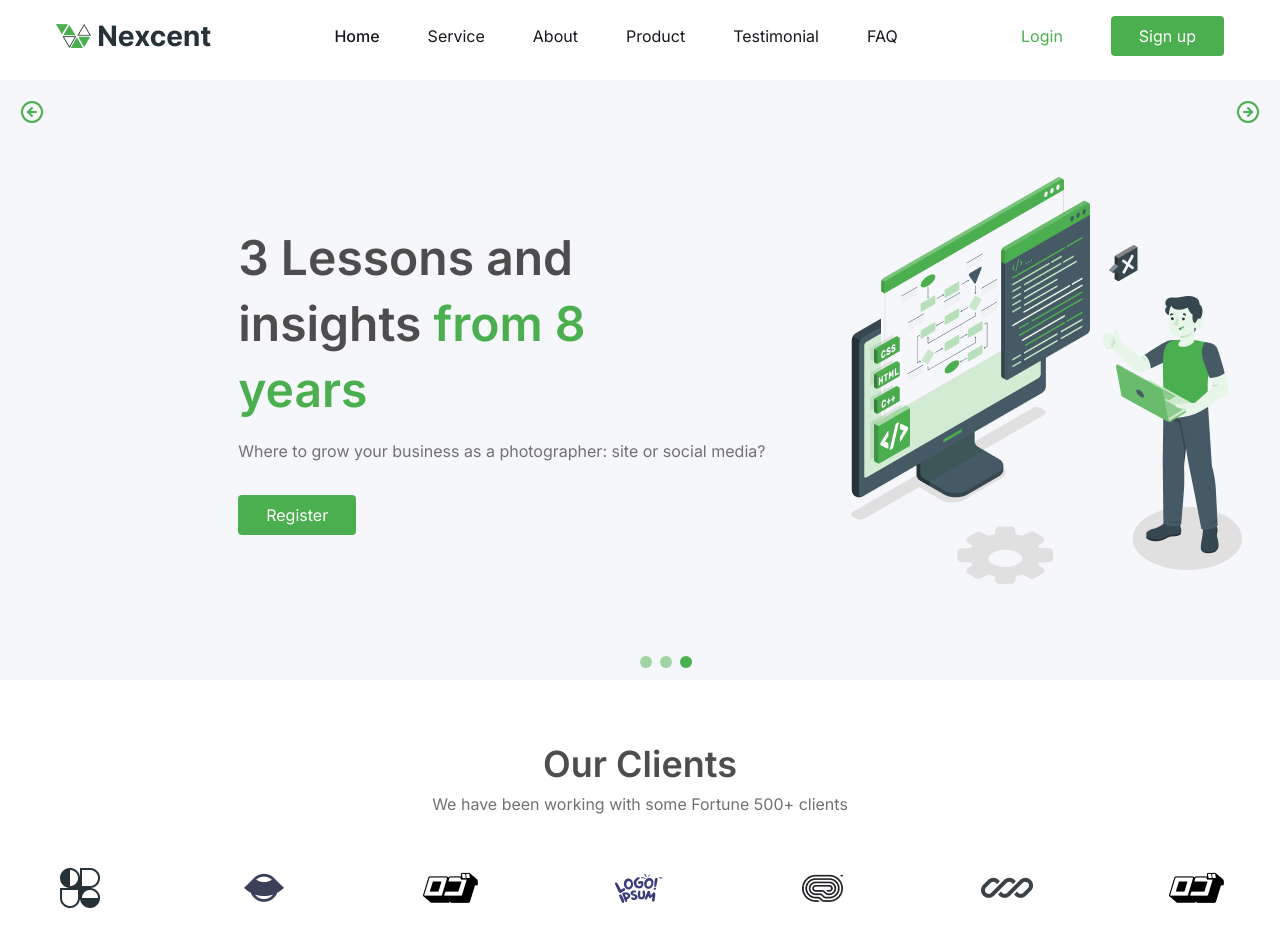
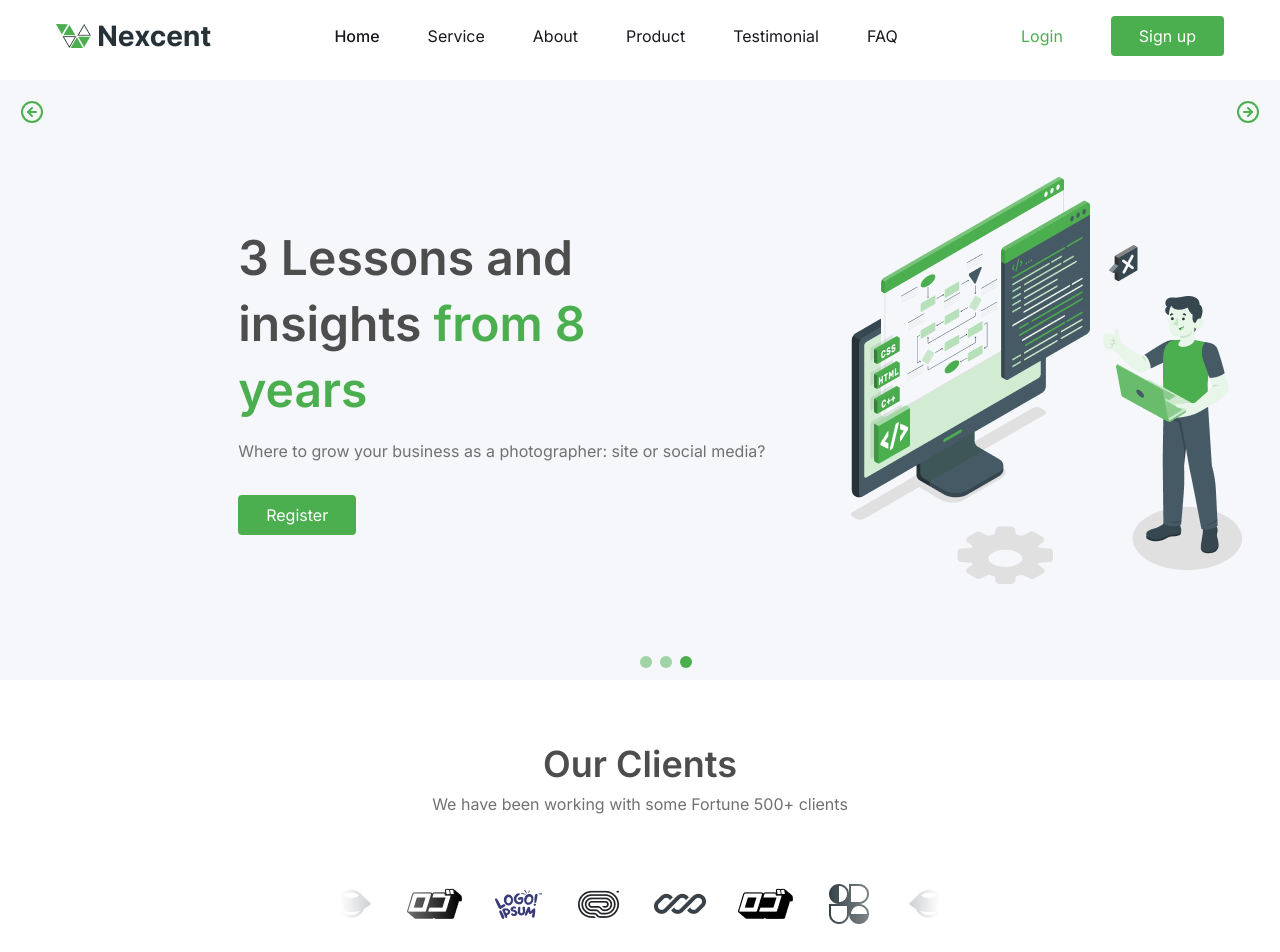
Before and after one commit to ChannMyaeAung/NextCentAgency, a React (Vite) app: page / in a window 1280 px wide. Shown: the top 952 px of the page. Built offline with nearby package versions, Linux system fonts and the light colour scheme.

Commit message:
added infinite scroll animation to client logos in services component

```diff
--- a/src/App.css
+++ b/src/App.css
@@ -41,3 +41,34 @@ button[data-testid="carousel-right-control"] span {
   opacity: 0;
   transform: translateX(-100%);
 }
+
+/* Infinite Scroll Animation Class */
+#scroller {
+}
+
+#scroller__inner {
+  animation: scroll var(--_animation-duration, 40s)
+    var(--_animation-direction, forwards) linear infinite;
+}
+
+#scroller[data-direction="right"] {
+  --_animation-direction: reverse;
+}
+
+#scroller[data-direction="left"] {
+  --_animation-direction: forwards;
+}
+
+#scroller[data-speed="slow"] {
+  --_animation-duration: 120s;
+}
+
+#scroller[data-speed="fast"] {
+  --_animation-duration: 20s;
+}
+
+@keyframes scroll {
+  to {
+    transform: translate(calc(-50% - 1rem));
+  }
+}
--- a/src/components/About.jsx
+++ b/src/components/About.jsx
@@ -10,13 +10,14 @@ import NumberCounter from "./NumberCounter";
 const About = () => {
   return (
     <section id="about">
-      <div className="px-4 mx-auto my-8 lg:px-14 max-w-screen-2xl">
+      <div className="px-4 mx-auto my-8 max-w-screen-2xl lg:px-14">
         <div className="flex flex-col items-center justify-between gap-12 md:flex-row">
           <motion.figure
             variants={fadeIn("right", 0.3)}
             initial="hidden"
             whileInView={"show"}
             viewport={{ once: true, amount: 0.4 }}
+            className="flex-shrink-0"
           >
             <img src={aboutImg} alt="mobile login image" />
           </motion.figure>
@@ -25,7 +26,7 @@ const About = () => {
             initial="hidden"
             whileInView={"show"}
             viewport={{ once: true, amount: 0.4 }}
-            className="mx-auto md:w-3/4"
+            className=" md:w-2/3"
           >
             <h2 className="mb-4 text-4xl font-semibold md:w-4/5 text-neutralDGray ">
               The unseen of spending three years at Pixelgrade
--- a/src/components/Services.jsx
+++ b/src/components/Services.jsx
@@ -1,4 +1,4 @@
-import React from "react";
+import React, { useEffect } from "react";
 
 /* Company Logo Images */
 import Logo1 from "../assets/Client_Logo/Client_Logo_1.png";
@@ -17,6 +17,41 @@ import { motion } from "framer-motion";
 import { fadeIn } from "../animation";
 
 const Services = () => {
+  /* Responsible for adding extra clone nodes to smooth out the infinite scroll animation */
+  useEffect(() => {
+    const scrollers = document.querySelectorAll("#scroller");
+
+    function addAnimation() {
+      scrollers.forEach((scroller) => {
+        const scrollerInner = scroller.querySelector("#scroller__inner");
+        const scrollerContent = Array.from(scrollerInner.children);
+
+        scrollerContent.forEach((item) => {
+          const duplicatedItem = item.cloneNode(true);
+          duplicatedItem.setAttribute("aria-hidden", true);
+          scrollerInner.appendChild(duplicatedItem);
+        });
+      });
+    }
+
+    addAnimation();
+
+    // Cleanup function: Remove cloned nodes when the component unmounts
+    return () => {
+      scrollers.forEach((scroller) => {
+        const scrollerInner = scroller.querySelector("#scroller__inner");
+        const scrollerContent = Array.from(scrollerInner.children);
+
+        // Remove the cloned nodes created during setup
+        scrollerContent.forEach((item) => {
+          if (item.getAttribute("aria-hidden")) {
+            scrollerInner.removeChild(item);
+          }
+        });
+      });
+    };
+  }, []);
+
   return (
     <section
       id="services"
@@ -29,7 +64,7 @@ const Services = () => {
         initial="hidden"
         whileInView={"show"}
         viewport={{ once: true, amount: 0.7 }}
-        className="text-center"
+        className="flex flex-col items-center text-center"
       >
         <h2 className="mb-2 text-4xl font-semibold text-neutralDGray">
           Our Clients
@@ -39,7 +74,18 @@ const Services = () => {
         </p>
 
         {/* Company Logos */}
-        <div className="flex flex-wrap items-center justify-between gap-8 my-12">
+        {/* Note: Custom Animation classes are in App.css for better reusability */}
+        <div
+          id="scroller"
+          style={{
+            mask: "linear-gradient(90deg, transparent, white 20%, white 80%, transparent)",
+          }}
+          className="max-w-[600px] overflow-hidden my-12"
+        >
+          <div
+            id="scroller__inner"
+            className="flex w-[max-content] items-center justify-between gap-8 py-4 "
+          >
             <img src={Logo1} alt="client logo 1" />
             <img src={Logo2} alt="client logo 2" />
             <img src={Logo3} alt="client logo 3" />
@@ -47,6 +93,7 @@ const Services = () => {
             <img src={Logo5} alt="client logo 5" />
             <img src={Logo6} alt="client logo 6" />
             <img src={Logo7} alt="client logo 7" />
+          </div>
         </div>
       </motion.div>
 
```
Lines whose indentation alone changed are shown as unchanged.
